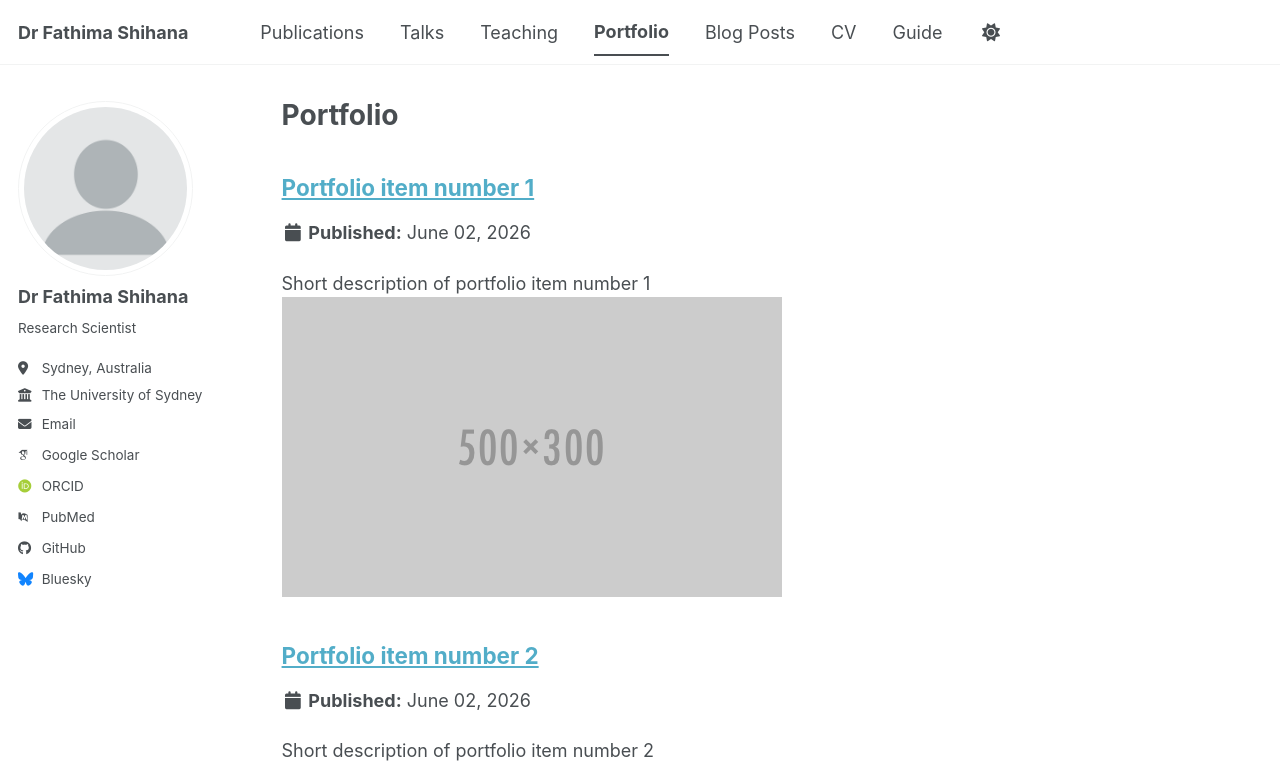
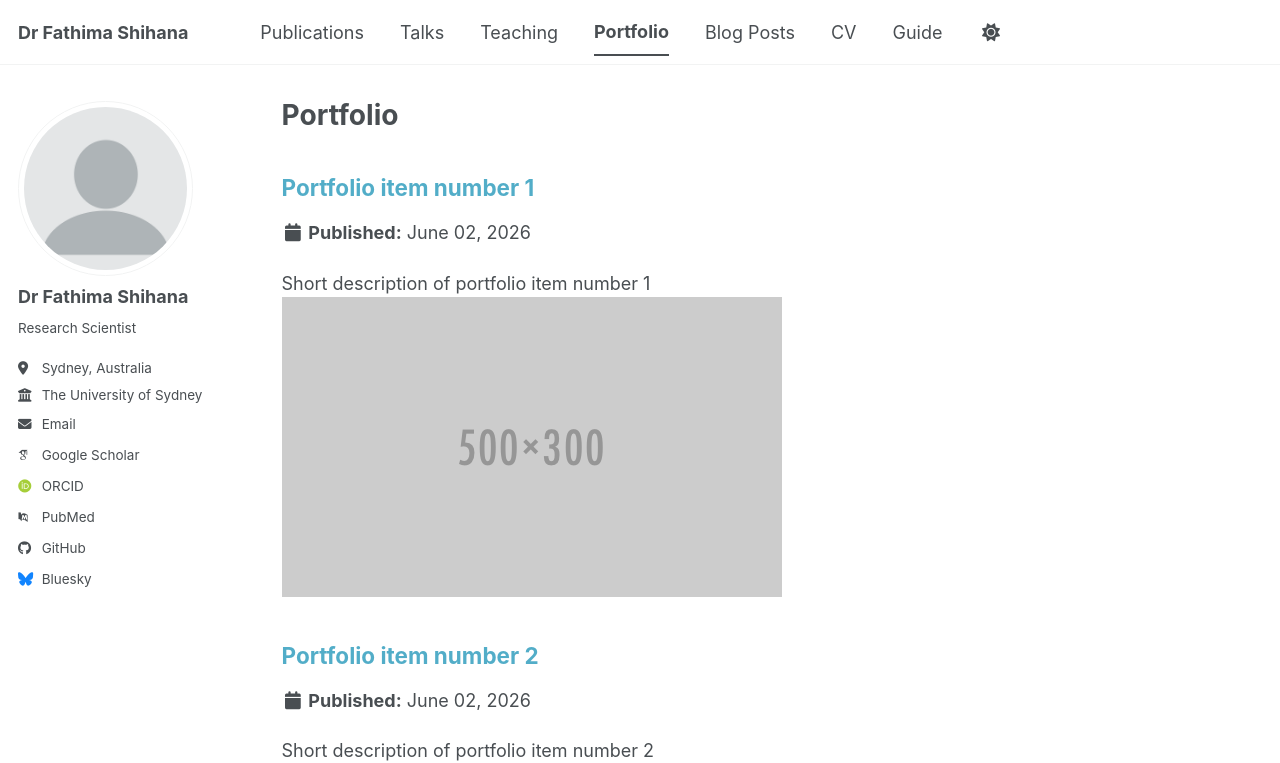
Before and after one commit to fathimashihana/fathimashihana.github.io, a Jekyll site: the page built from _pages/portfolio.html, in a window 1280 px wide. Shown: the top 763 px of the page. Built offline with Jekyll 4.4.1, drawn with Linux system fonts in a browser that asks for light colours; some web fonts are replaced; a script bundle is joined from its source files by our own code; library files that are not in the unit come from our copies.

Commit message:
Update main.scss

```diff
--- a/assets/css/main.scss
+++ b/assets/css/main.scss
@@ -41,3 +41,10 @@
     "vendor/font-awesome/solid",
     "vendor/font-awesome/brands"
 ;
+.archive__item-title a {
+  text-decoration: none !important;
+}
+
+.archive__item-title a:hover {
+  text-decoration: none !important;
+}
```
